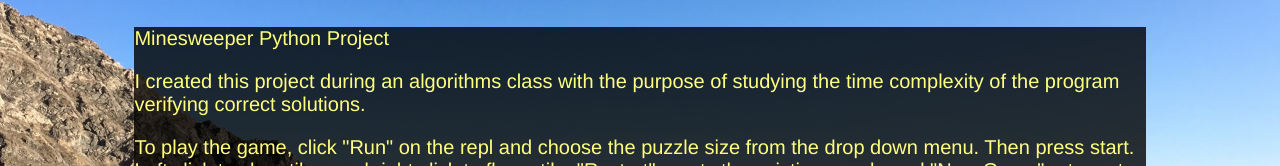
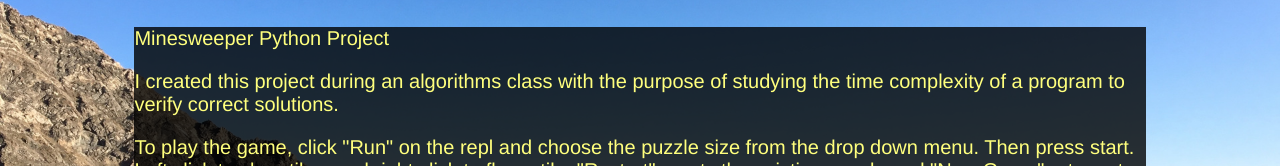
Before and after one commit to fmj23/webdev290, a plain HTML site: page docs/projects.html in a window 1280 px wide. Shown: the part 266-432 px from the top of the page. Drawn offline with Linux system fonts and the light colour scheme.

Commit message:
Update projects.html

```diff
--- a/docs/projects.html
+++ b/docs/projects.html
@@ -20,7 +20,7 @@
 
 	<div id="projectlistings">
 	<p>Minesweeper Python Project</p>
-	<p>I created this project during an algorithms class with the purpose of studying the time complexity of the program verifying correct solutions.
+	<p>I created this project during an algorithms class with the purpose of studying the time complexity of a program to verify correct solutions.
 	</p>
 	<p>
 	To play the game, click "Run" on the repl and choose the puzzle size from the drop down menu. Then press start. Left click to clear tiles, and right click to flag a tile. "Restart" resets the existing puzzle and "New Game" returns to the puzzle selection menu.
```
